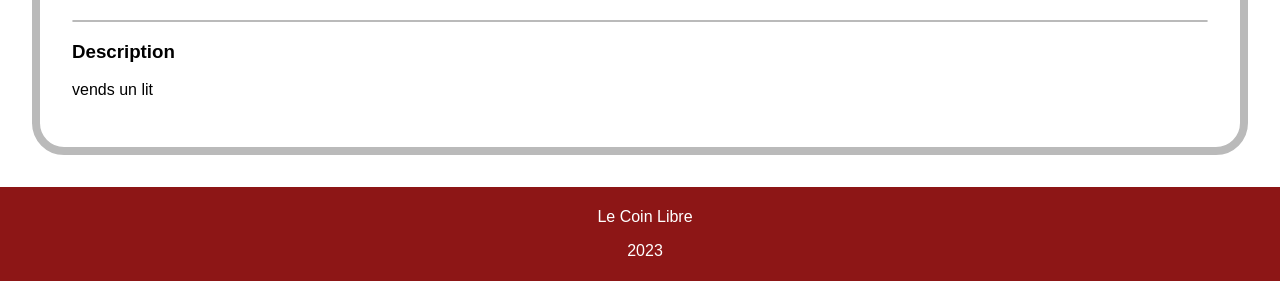
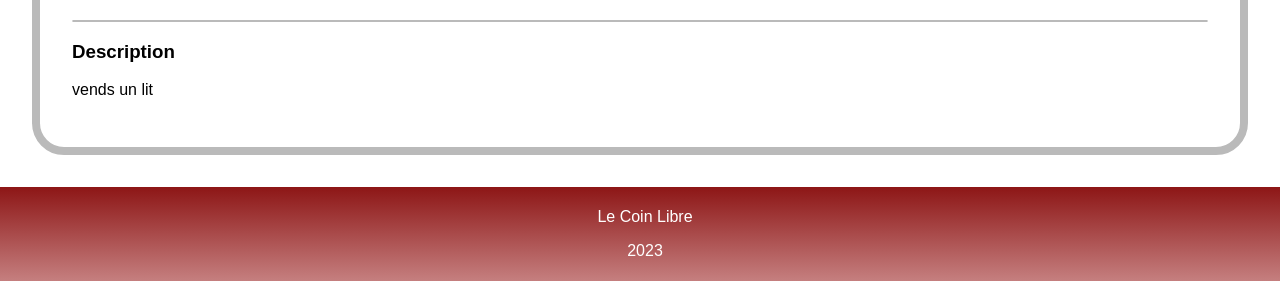
Before and after one commit to dreyze34/le_coin_libre, a Django app: page /produit/1 in a window 1280 px wide. Shown: the part 764-1045 px from the top of the page. Run offline with Django 4.2, Linux system fonts and the light colour scheme; data comes from the database, SQL or seed files in the repository; both versions use the stored data as it was after the commit.

```diff
--- a/le_coin_libre/store/static/styles.css
+++ b/le_coin_libre/store/static/styles.css
@@ -58,7 +58,7 @@ nav {
 
 /* Footer */
 footer{
-    background-color: rgb(141, 22, 22);
+    background: linear-gradient(to bottom,rgb(141, 22, 22),rgb(197, 127, 127));
     font-family: 'Vina Sans', sans-serif;
     color : white;
     text-align: center;
```
Also changed, not shown: le_coin_libre/db.sqlite3, le_coin_libre/store/static/images/3/image2.webp (added).
